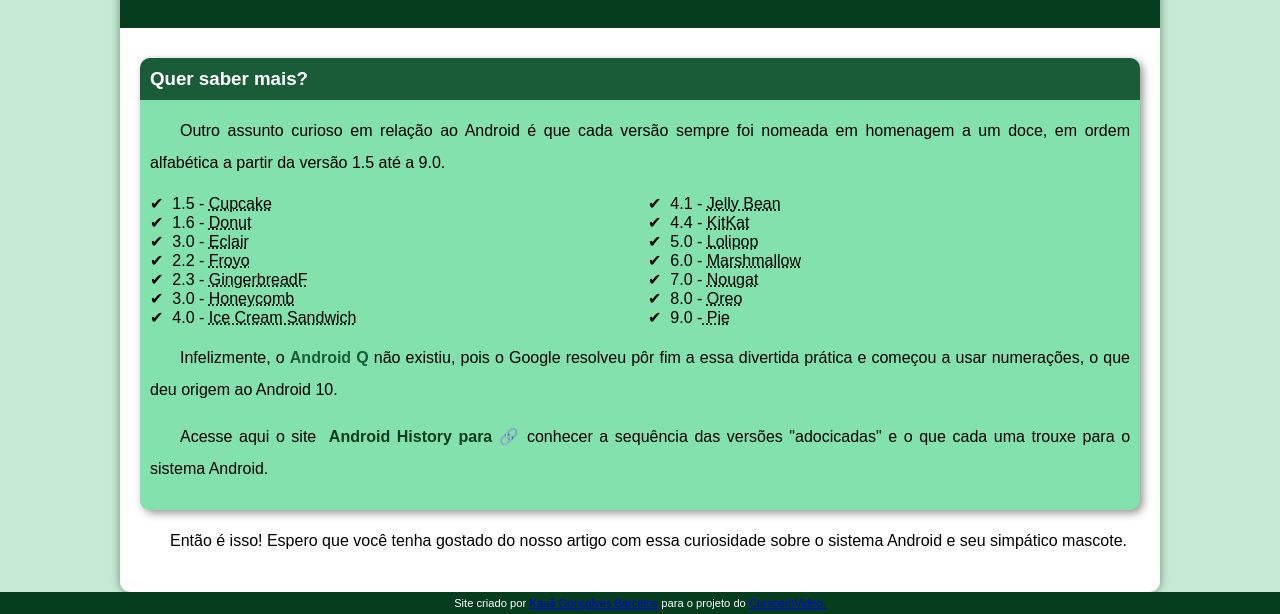
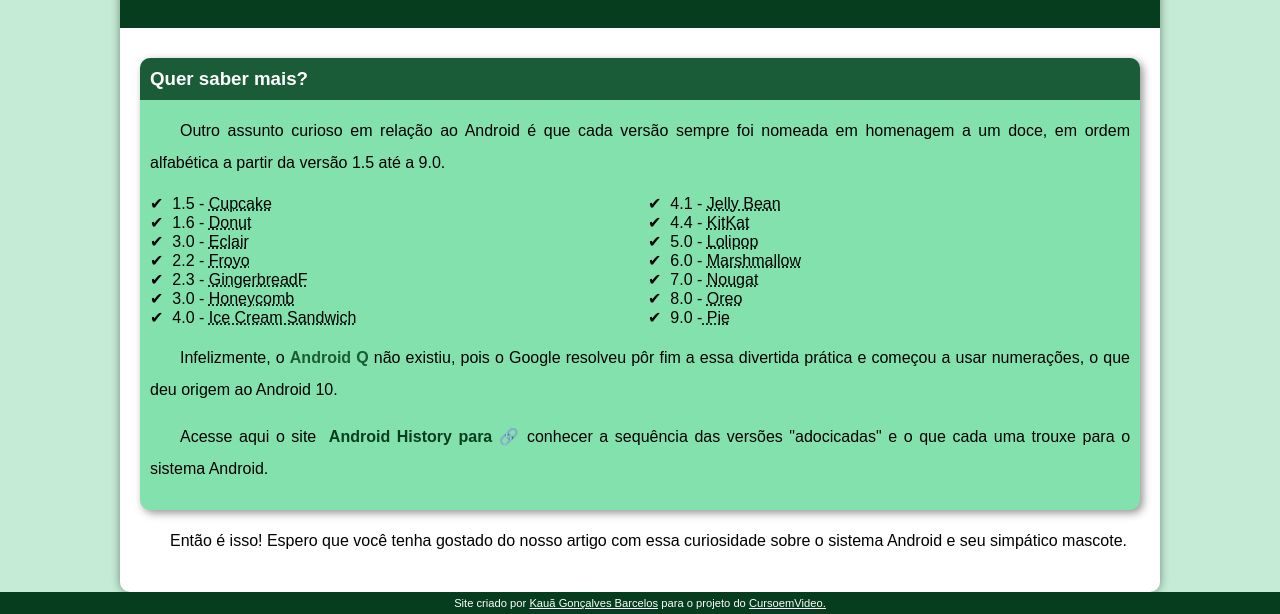
Before and after one commit to KauaBarcelos/Projeto-Site-Android, a plain HTML site: page index.html in a window 1280 px wide. Shown: the part 2421-3035 px from the top of the page. Drawn offline with Linux system fonts and the light colour scheme.

Commit message:
Modificação no rodapé
Fiz a adição de uma class(rodape) para fazer a alteração de cor e também colocar um link(meu insta)

```diff
--- a/estilo/style.css
+++ b/estilo/style.css
@@ -33,6 +33,7 @@ $83e1ad
 }
 
 *{
+
     margin: 0px;
     padding: 0px;
 }
@@ -183,21 +184,15 @@ $83e1ad
             columns: 2;
         }
 
-        footer {
+        footer{
+            text-decoration: none;
             background-color: var(--cor5);
             color: #ffffff;
             text-align: center;
             font-size: 0.7em;
             padding: 5px;
         }
-        footer > a {
-            color: white;
-            text-decoration: none;
-        }
-        footer a:hover{
-            text-decoration: none;
-            color: var(--cor1);
-        }
-        footer a:visited{
-            color:white;
-        }
+       a.rodape{
+        text-decoration: underline;
+        color:#ffffff
+       }
--- a/index.html
+++ b/index.html
@@ -117,7 +117,7 @@
         </article>
     </main>
     <footer>
-        <p>Site criado por <a href="#">Kauã Gonçalves Barcelos</a> para o projeto do <a href="https://www.youtube.com/@CursoemVideo" target="_blank">CursoemVideo.</a></p>
+        <p>Site criado por <a href="https://www.instagram.com/kaualie/" target="_blank" class="rodape"> Kauã Gonçalves Barcelos</a> para o projeto do <a href="https://www.youtube.com/@CursoemVideo" target="_blank" class="rodape">CursoemVideo.</a></p>
     </footer>
 </body>
 
```
